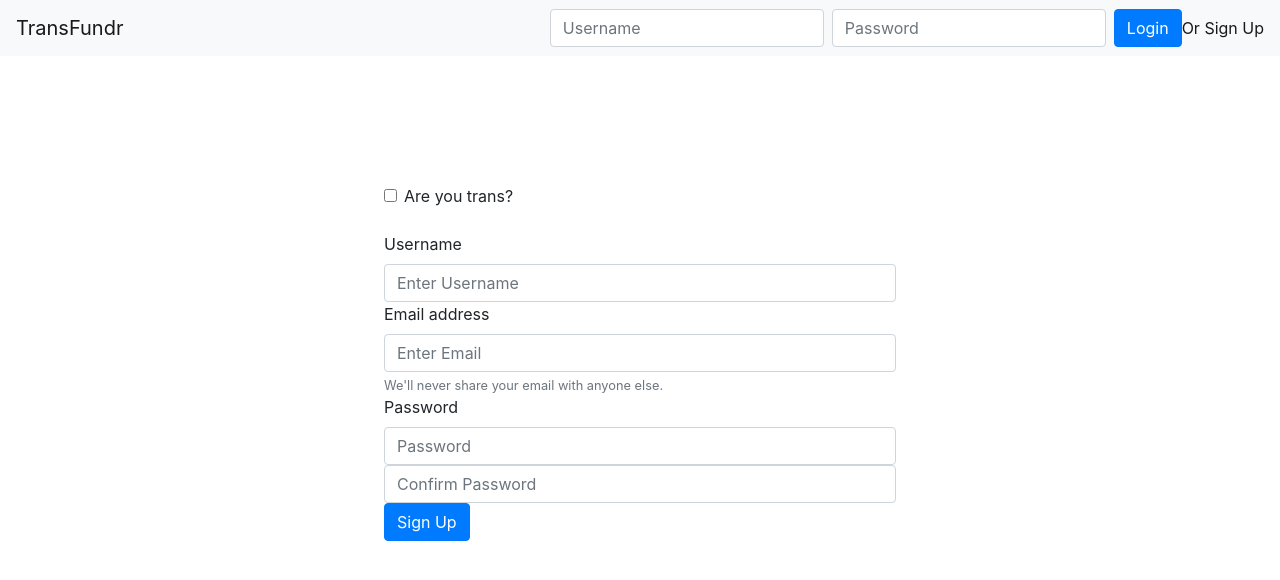
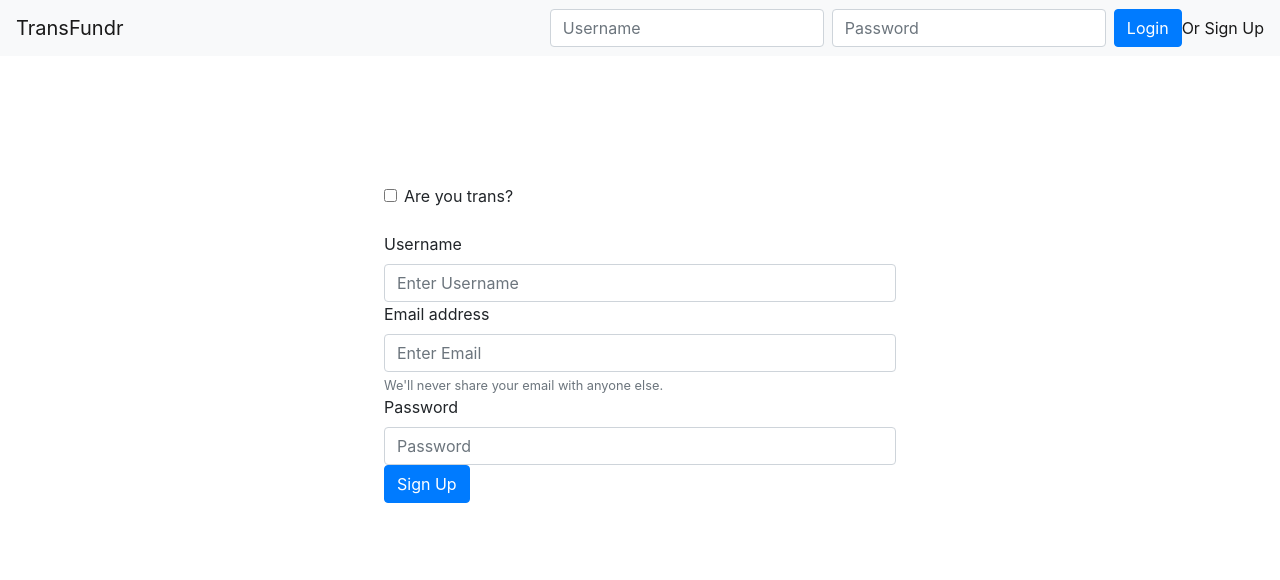
Before and after one commit to LucySuddenly/transfundr-frontend, a React (Create React App) app: page /signup in a window 1280 px wide. Shown: the top 580 px of the page. Built offline with nearby package versions, Linux system fonts and the light colour scheme.

Commit message:
removed password confirmation field, added newdonation component outline

```diff
--- a/src/App.css
+++ b/src/App.css
@@ -12,7 +12,7 @@
     background-color: rgb(248, 249, 250)
 }
 
-#signupform {
+.standaloneform {
     margin-left: 30%;
     margin-right: 30%;
     margin-top: 10%;
--- a/src/App.js
+++ b/src/App.js
@@ -7,6 +7,7 @@ import Form from 'react-bootstrap/Form'
 import FormControl from 'react-bootstrap/FormControl'
 import Home from './components/home'
 import Signup from './components/signup'
+import NewDonation from './components/newdonation'
 
 function App() {
   return (
@@ -29,7 +30,7 @@ function App() {
         <Route exact path="/users/:id"/>
         <Route exact path="/beacons/:id"/>
         <Route exact path="/donations/:id"/>
-        <Route exact path="/newdonation"/>
+        <Route exact path="/newdonation" render={()=>(<NewDonation/>)}/>
         <Route exact path="/newbeacon"/>
         <Route exact path="/rankings"/>
       </Switch>
--- /dev/null
+++ b/src/components/newdonation.js
@@ -0,0 +1,18 @@
+import React, { Component } from 'react';
+import Form from 'react-bootstrap/Form'
+import FormControl from 'react-bootstrap/FormControl'
+import Button from 'react-bootstrap/Button'
+
+class NewDonation extends Component {
+    render() {
+        return (
+            <div className="standaloneform">
+                <Form>
+
+                </Form>
+            </div>
+        );
+    }
+}
+
+export default NewDonation;
--- a/src/components/signup.js
+++ b/src/components/signup.js
@@ -15,7 +15,7 @@ class Signup extends Component {
 
     render() {
         return (
-            <div id="signupform">
+            <div class="standaloneform">
             <Form>
                 <Form.Check value="trans" label="Are you trans?" onClick={this.showTransOptions}/>
                 <div id="transoptions" className="hidden">
@@ -32,7 +32,6 @@ class Signup extends Component {
                 </Form.Text>
                 <Form.Label>Password</Form.Label>
                 <FormControl type="password" placeholder="Password"/>
-                <FormControl type="password" placeholder="Confirm Password"/>
                 <Button variant="primary" type="submit">
                     Sign Up
                 </Button>
```
